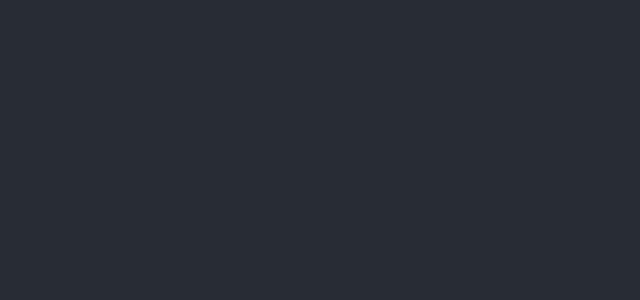
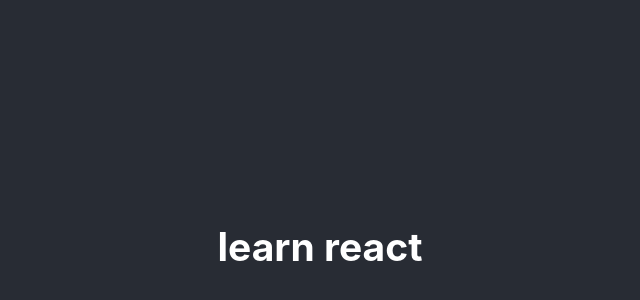
Before and after one commit to NotJediYet/SportsHub.UI, a React (Create React App) app: page / in a window 1280 px wide. Shown: the part 154-454 px from the top of the page, without its empty margins (320-960 px from the left). Built offline with nearby package versions, Linux system fonts and the light colour scheme.

Commit message:
Initialize

```diff
--- a/src/App.js
+++ b/src/App.js
@@ -4,6 +4,7 @@ function App() {
   return (
     <div className="App">
       <header className="App-header">
+          <h2>learn react</h2>
       </header>
     </div>
   );
```
Also changed, not shown: 1 other file (tests, documents, lock files or other folders).
